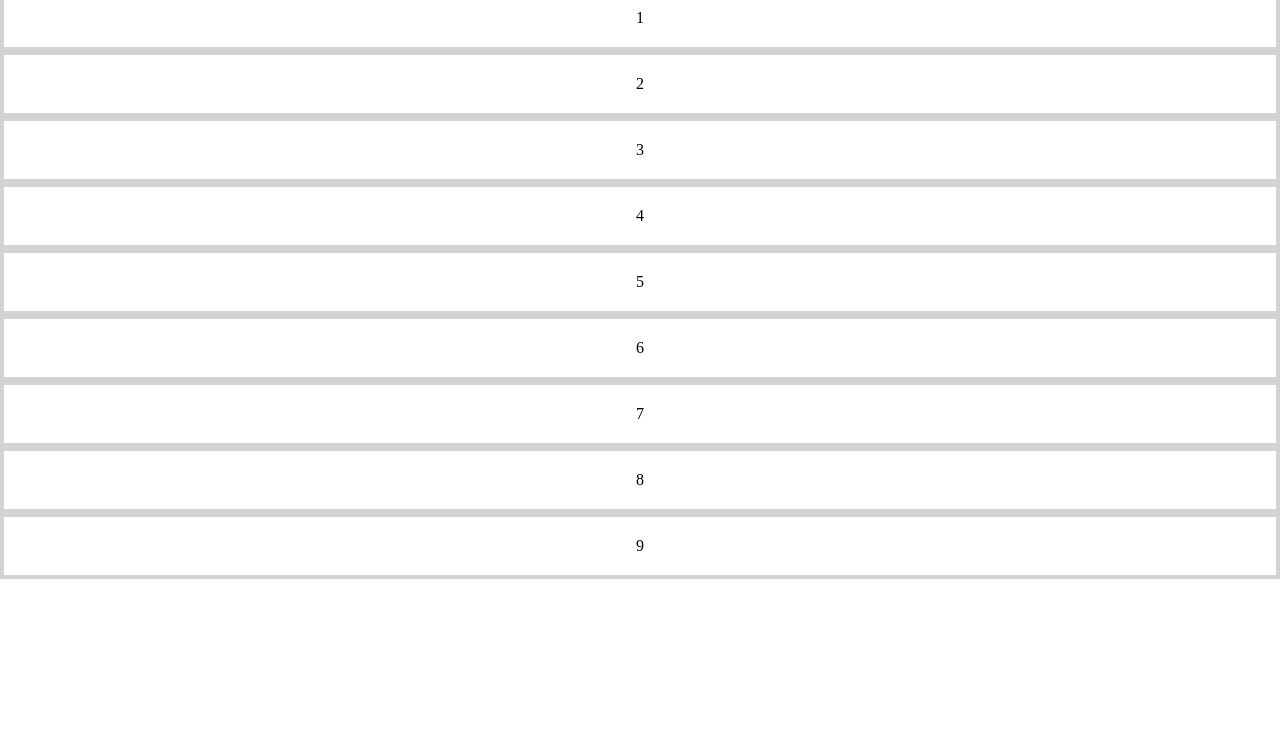
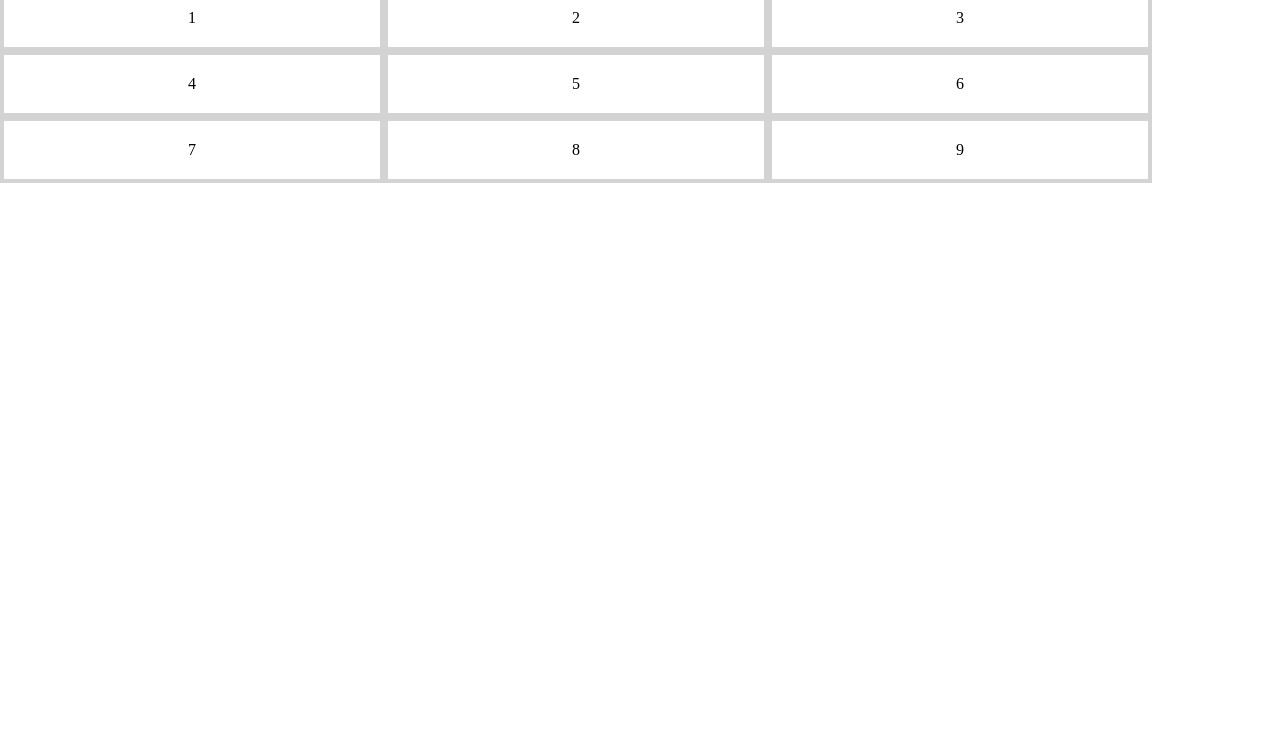
Before and after one commit to JoshuaBiong/css-grid, a plain HTML site: page index.html in a window 1280 px wide. Shown: the part 52-800 px from the top of the page. Drawn offline with Linux system fonts and the light colour scheme.

Commit message:
displayGrid and gripTemplateColumn

```diff
--- a/style.css
+++ b/style.css
@@ -8,7 +8,10 @@ h1 {
     text-align: center;
 }
 
-.grid-container {}
+.grid-container {
+    display: grid;
+    grid-template-columns: 30% 30% 30%;
+}
 
 .grid-items {
     border: 4px solid lightgrey;
```
